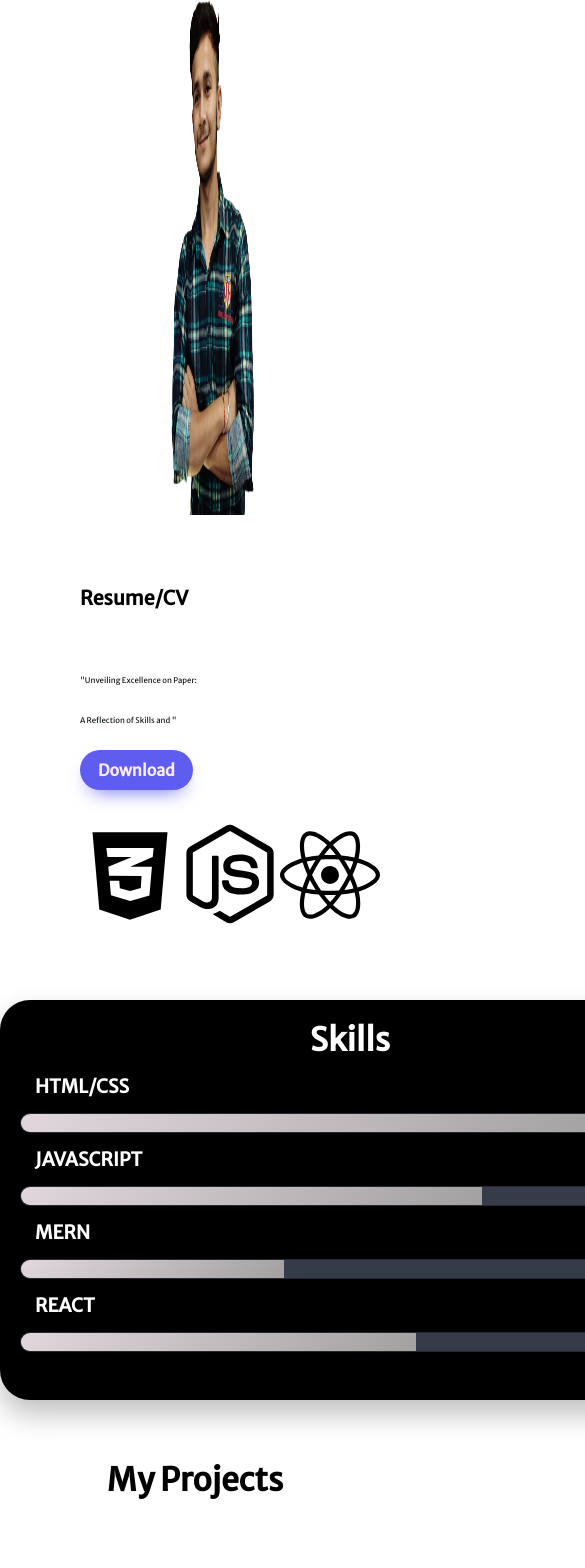
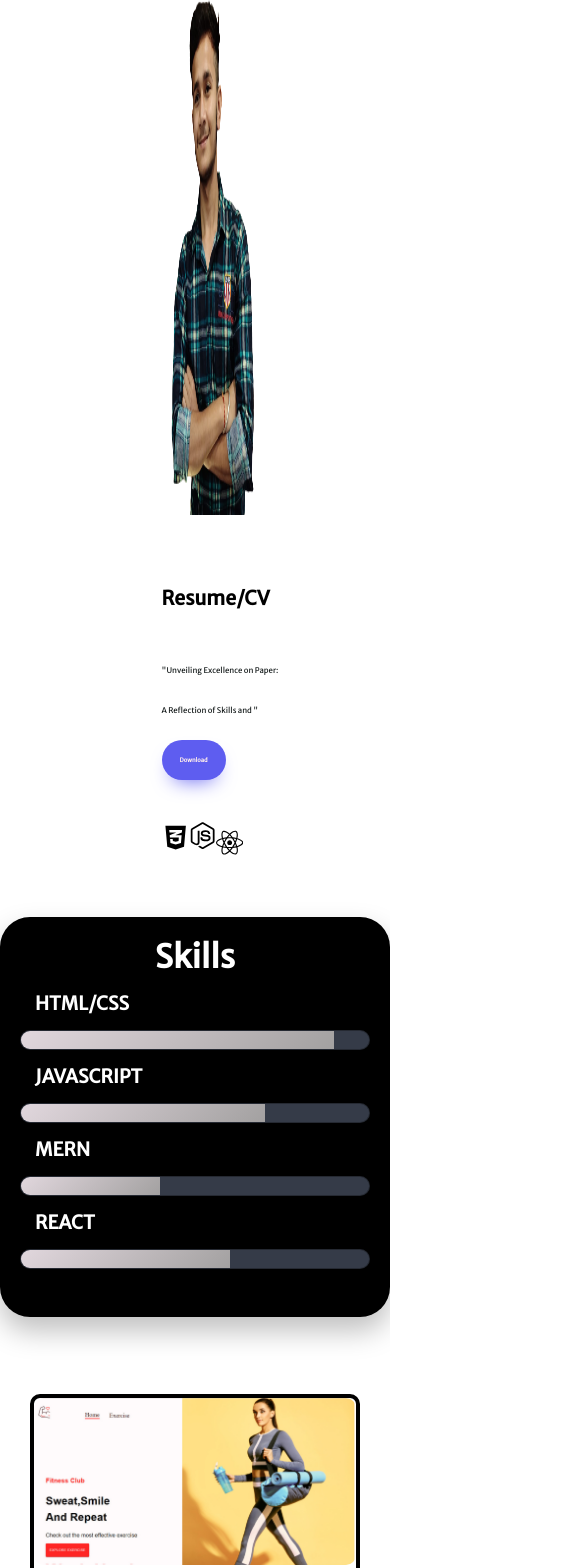
Before and after one commit to Vinayak-Sharma-744/oibsip_1, a React (Create React App) app: page / in a window 390 px wide. Shown: the part 391-1959 px from the top of the page, 585 px wide, since content can reach past the window. Built offline with nearby package versions, Linux system fonts and the light colour scheme.

Commit message:
more responsive

```diff
--- a/src/components/Projects/projects.css
+++ b/src/components/Projects/projects.css
@@ -90,3 +90,16 @@
 .content h3 {
   color: #5e5df0;
 }
+
+@media screen and (max-width: 1000px) {
+    .pro{
+        flex-direction: column;
+    }
+    #Project{
+        margin-top: 200px;
+        margin-bottom: 300px;
+    }
+    .heading{
+        margin-bottom: 50px;
+    }
+   }
--- a/src/components/Skills/skills.css
+++ b/src/components/Skills/skills.css
@@ -1,3 +1,5 @@
+
+
 .skill h1 {
   text-align: center;
 }
@@ -6,9 +8,9 @@
 }
 .skill {
   background-color: rgb(0, 0, 0);
-  width: 700px;
+  max-width: 700px;
   height: 400px;
-  margin: 60px auto;
+  margin: 60px 0;
   color: #fff;
   padding: 20px;
   box-shadow: 0 14px 28px rgba(0, 0, 0, 0.25), 0 10px 10px;
--- a/src/components/contact/Contact.jsx
+++ b/src/components/contact/Contact.jsx
@@ -2,7 +2,6 @@ import React, { useRef } from "react";
 import "./contact.css";
 import emailjs from "@emailjs/browser";
 import {
-  FaFacebook,
   FaWhatsapp,
   FaTwitter,
   FaEnvelope,
--- a/src/components/experince/experinace.css
+++ b/src/components/experince/experinace.css
@@ -60,3 +60,9 @@ article:has(:hover, :focus) {
   box-shadow: rgba(0, 0, 0, 0.16) 0px 10px 36px 0px,
     rgba(0, 0, 0, 0.06) 0px 0px 0px 1px;
 }
+
+@media screen and (max-width: 1000px) {
+    .articles{
+        flex-direction: column;
+    }
+   }
--- a/src/components/resume/resume.css
+++ b/src/components/resume/resume.css
@@ -19,7 +19,7 @@
 .resume-left-text h1 {
   font-size: 5vw;
   color: #5e5df0;
-  margin-bottom: 20px;
+  margin-bottom: 10px;
 }
 .resume-left-text p {
   margin-top: 30px;
@@ -38,7 +38,7 @@
     NotoColorEmoji, "Noto Color Emoji", "Segoe UI Symbol", "Android Emoji",
     EmojiSymbols, -apple-system, system-ui, "Segoe UI", Roboto, "Helvetica Neue",
     "Noto Sans", sans-serif;
-  font-size: 16px;
+  font-size: 1.5vw;
   font-weight: 700;
   line-height: 24px;
   opacity: 1;
@@ -64,7 +64,7 @@
   display: flex;
   align-items: center;
   /* justify-content: space-around; */
-  font-size: 100px;
+  font-size: 7vw;
   margin-top: 50px;
   font-weight: bolder;
 }
```
Also changed, not shown: src/components/experince/Experince.jsx (line endings or trailing spaces).
